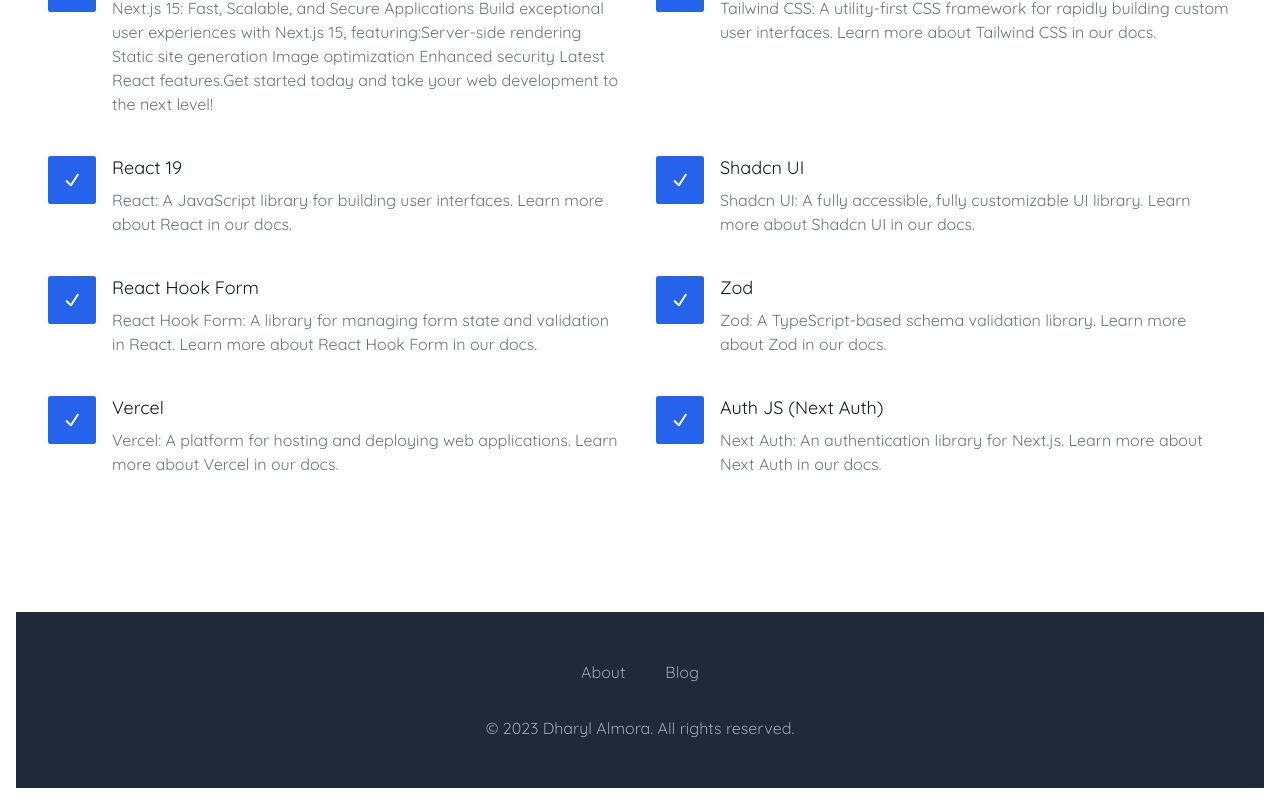
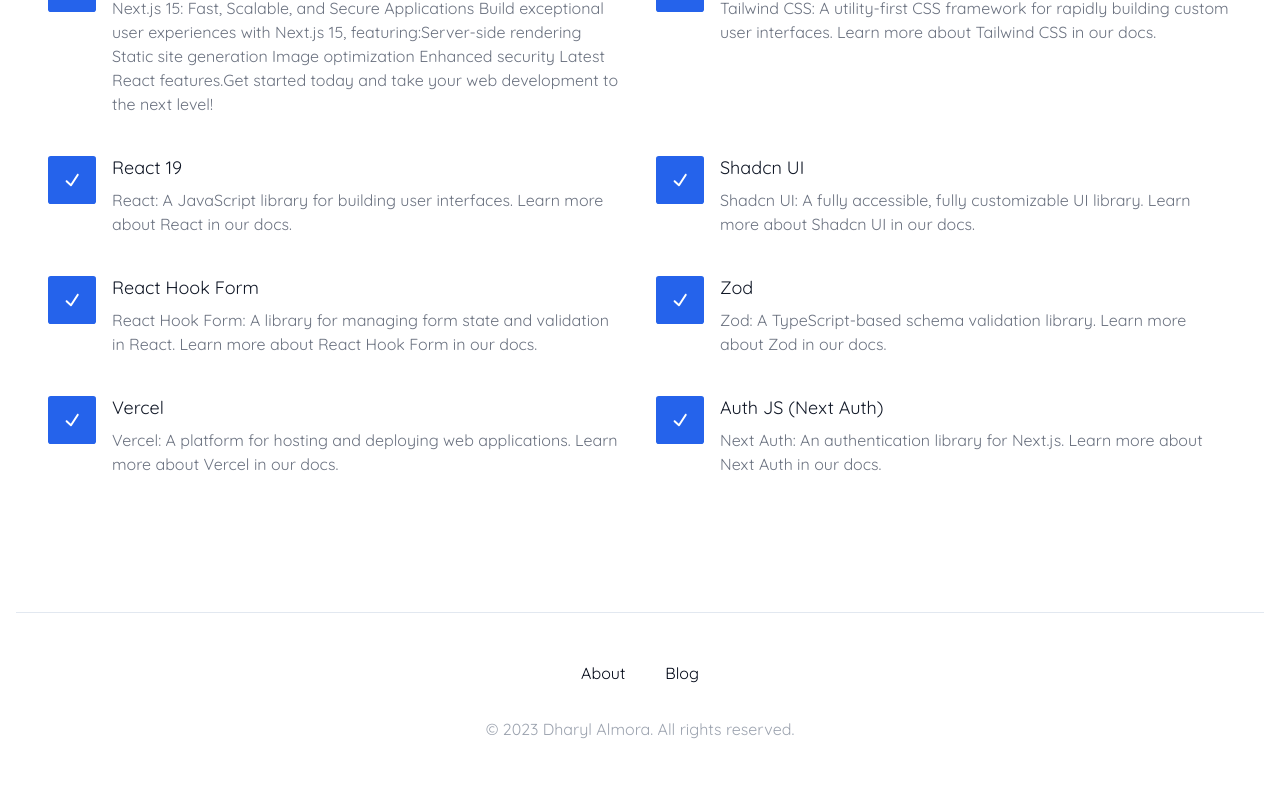
Before and after one commit to dharylovey/Next-Js-14-Starter-Template, a Next.js app: page / in a window 1280 px wide. Shown: the part 890-1695 px from the top of the page. Built offline with nearby package versions, Linux system fonts and the light colour scheme.

Commit message:
🛠️ adjust footer

```diff
--- a/src/components/footer.tsx
+++ b/src/components/footer.tsx
@@ -7,7 +7,7 @@
 
 export default function Footer() {
   return (
-    <footer className="bg-gray-800">
+    <footer className="border-t">
       <div className="mx-auto max-w-7xl px-4 py-12 sm:px-6 lg:px-8">
         <nav
           className="-mx-5 -my-2 flex flex-wrap justify-center"
@@ -17,7 +17,7 @@
             <div key={item} className="px-5 py-2">
               <Link
                 href="#"
-                className="text-base text-gray-400 hover:text-gray-300"
+                className="text-base text-foreground hover:text-primary"
               >
                 {item}
               </Link>
```
